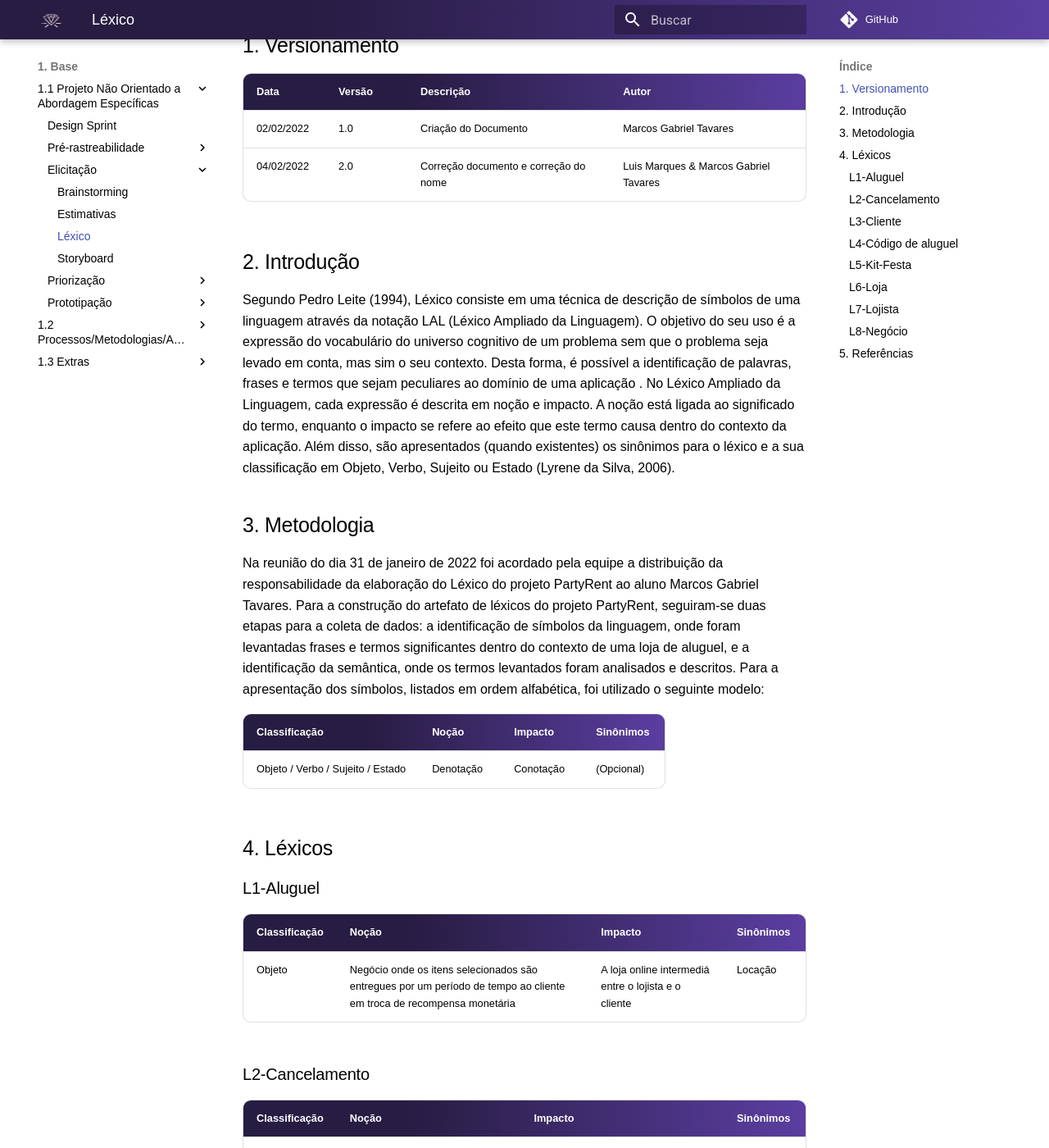
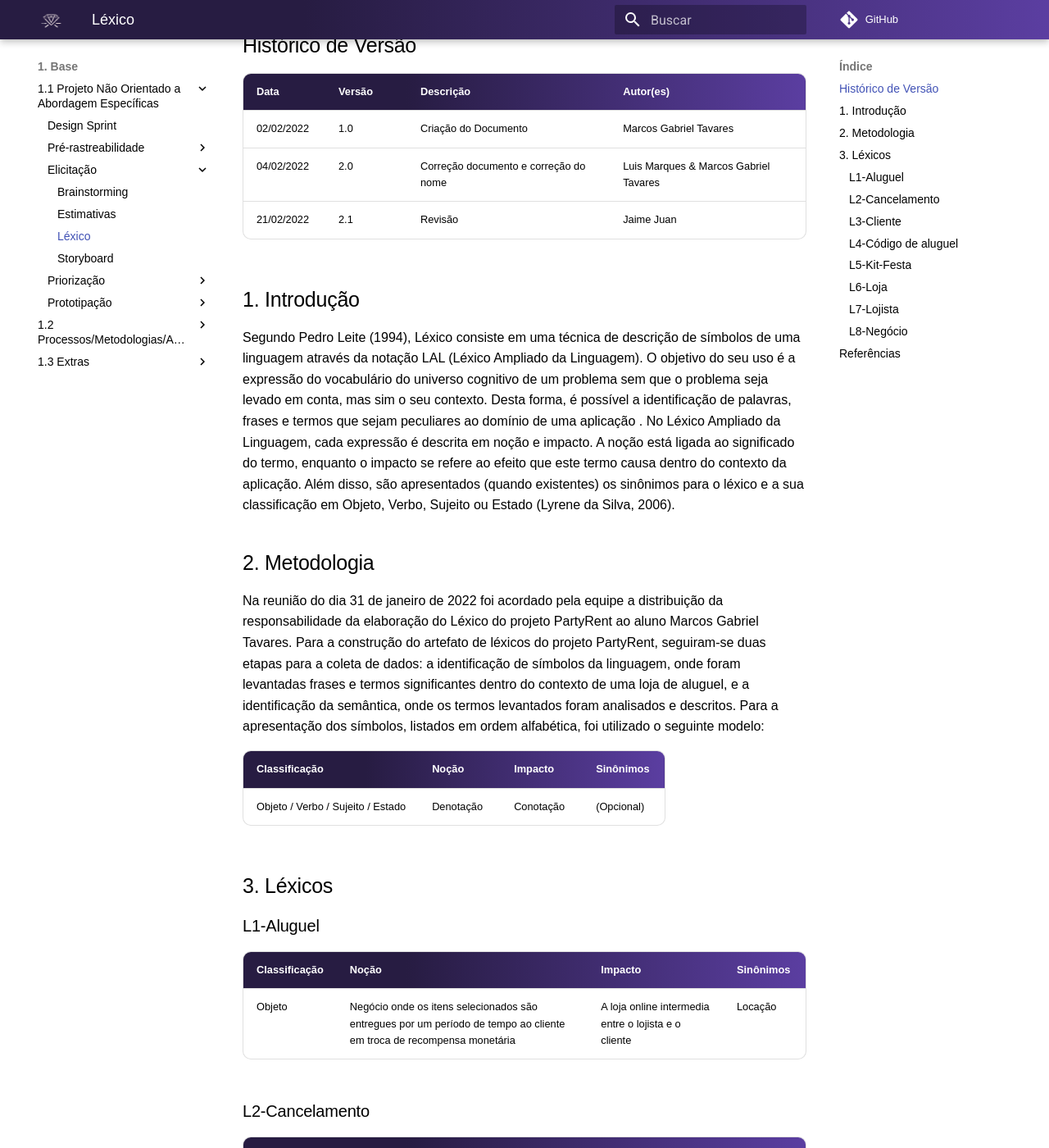
Before and after one commit to UnBArqDsw2021-2/2021.2_G7_-AluguelKitsFesta, an MkDocs documentation site: the page built from docs/Base/Elicitacao/Lexico.md, in a window 1280 px wide and 1400 px high, scrolled down 190 px. Shown: the whole window at 82% size. Built offline with MkDocs 1.6.1 and Material for MkDocs 9.7.7, drawn with Linux system fonts in a browser that asks for light colours; comment, search, counter and statistics services are not loaded; some of the changed text lies outside the part shown.

Commit message:
Lexico.md

```diff
--- a/docs/Base/Elicitacao/Lexico.md
+++ b/docs/Base/Elicitacao/Lexico.md
@@ -1,16 +1,17 @@
-## 1. Versionamento
+## Histórico de Versão
 
-| Data       | Versão | Descrição                             | Autor                                 |
+| Data       | Versão | Descrição                             | Autor(es)                                 |
 | ---------- | ------ | ------------------------------------- | ------------------------------------- |
 | 02/02/2022 | 1.0    | Criação do Documento                  | Marcos Gabriel Tavares                |
 | 04/02/2022 | 2.0    | Correção documento e correção do nome | Luis Marques & Marcos Gabriel Tavares |
+| 21/02/2022 | 2.1    | Revisão | Jaime Juan |
 
-## 2. Introdução
+## 1. Introdução
 
 Segundo Pedro Leite (1994), Léxico consiste em uma técnica de descrição de símbolos de uma linguagem através da notação LAL (Léxico Ampliado da Linguagem). O objetivo do seu uso é a expressão do vocabulário do universo cognitivo de um problema sem que o problema seja levado em conta, mas sim o seu contexto. Desta forma, é possível a identificação de palavras, frases e termos que sejam peculiares ao domínio de uma aplicação .
 No Léxico Ampliado da Linguagem, cada expressão é descrita em noção e impacto. A noção está ligada ao significado do termo, enquanto o impacto se refere ao efeito que este termo causa dentro do contexto da aplicação. Além disso, são apresentados (quando existentes) os sinônimos para o léxico e a sua classificação em Objeto, Verbo, Sujeito ou Estado (Lyrene da Silva, 2006).
 
-## 3. Metodologia
+## 2. Metodologia
 
 Na reunião do dia 31 de janeiro de 2022 foi acordado pela equipe a distribuição da responsabilidade da elaboração do Léxico do projeto PartyRent ao aluno Marcos Gabriel Tavares. Para a construção do artefato de léxicos do projeto PartyRent, seguiram-se duas etapas para a coleta de dados: a identificação de símbolos da linguagem, onde foram levantadas frases e termos significantes dentro do contexto de uma loja de aluguel, e a identificação da semântica, onde os termos levantados foram analisados e descritos.
 Para a apresentação dos símbolos, listados em ordem alfabética, foi utilizado o seguinte modelo:
@@ -19,13 +20,13 @@ Para a apresentação dos símbolos, listados em ordem alfabética, foi utilizad
 | --------------------------------- | --------- | --------- | ---------- |
 | Objeto / Verbo / Sujeito / Estado | Denotação | Conotação | (Opcional) |
 
-## 4. Léxicos
+## 3. Léxicos
 
 ### L1-Aluguel
 
 | Classificação | Noção                                                                                                                | Impacto                                              | Sinônimos |
 | ------------- | -------------------------------------------------------------------------------------------------------------------- | ---------------------------------------------------- | --------- |
-| Objeto        | Negócio onde os itens selecionados são entregues por um período de tempo ao cliente em troca de recompensa monetária | A loja online intermediá entre o lojista e o cliente | Locação   |
+| Objeto        | Negócio onde os itens selecionados são entregues por um período de tempo ao cliente em troca de recompensa monetária | A loja online intermedia entre o lojista e o cliente | Locação   |
 
 ### L2-Cancelamento
 
@@ -69,10 +70,10 @@ Para a apresentação dos símbolos, listados em ordem alfabética, foi utilizad
 | ------------- | -------------------------------------------------------------------------------------- | ------------------------------------------------------------------------ | --------- |
 | Objeto        | Firmamento de um contrato entre o cliente e o lojista atraves da aplicação PartyRental | O cliente fecha um negócio de aluguel com o lojista atravez da aplicação |           |
 
-## 5. Referências
+## Referências
 
-SILVA, L. F.. Uma Estratégia Orientada a Aspectos para Modelagem de Requisitos. Tese de Doutorado – PUC-Rio. Rio de Janeiro. 2006. Disponível em: http://www-di.inf.puc-rio.br/~julio/lyrene-tese.pdf
+> SILVA, L. F.. Uma Estratégia Orientada a Aspectos para Modelagem de Requisitos. Tese de Doutorado – PUC-Rio. Rio de Janeiro. 2006. Disponível em: http://www-di.inf.puc-rio.br/~julio/lyrene-tese.pdf
 
-SANTANDER, V. F. A.. Integrando Modelagem Organizacional com Modelagem Funcional. Tese de Doutorado – UFPE. Recife. 2002. Disponível em: https://repositorio.ufpe.br/bitstream/123456789/1961/1/arquivo5188_1.pdf
+> SANTANDER, V. F. A.. Integrando Modelagem Organizacional com Modelagem Funcional. Tese de Doutorado – UFPE. Recife. 2002. Disponível em: https://repositorio.ufpe.br/bitstream/123456789/1961/1/arquivo5188_1.pdf
 
-Leite, Julio Cesar Sampaio do Prado. Livro Vivo- Engenharia de Requisitos, Parte IV. Disponível em: http://livrodeengenhariaderequisitos.blogspot.com/.
+> Leite, Julio Cesar Sampaio do Prado. Livro Vivo- Engenharia de Requisitos, Parte IV. Disponível em: http://livrodeengenhariaderequisitos.blogspot.com/.
```
Also changed, not shown: docs/Base/Elicitacao/Estimativas.md (+2 -2 lines).
